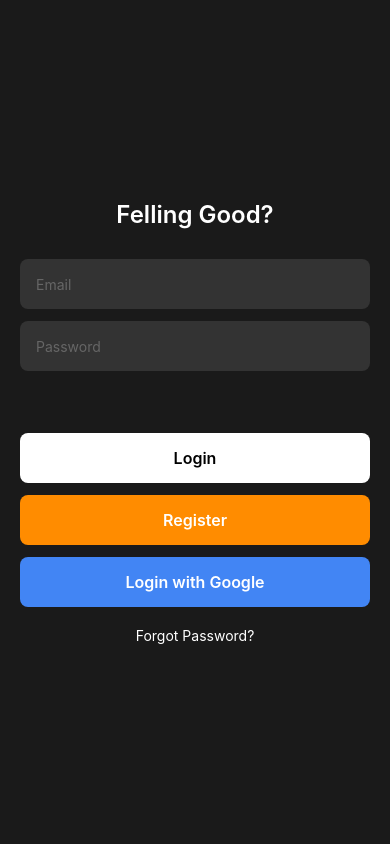
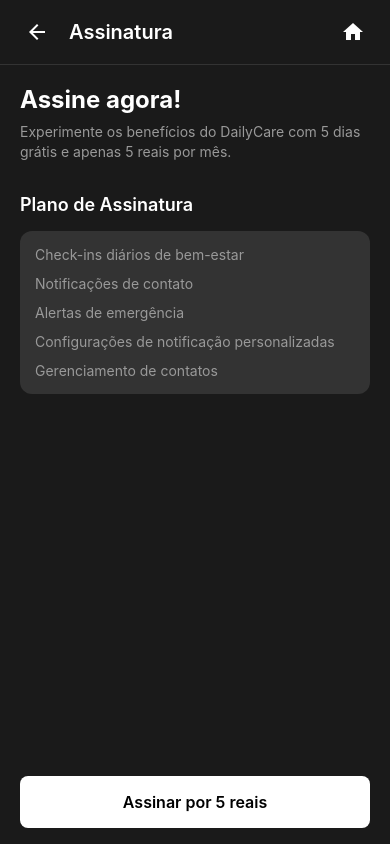
Before and after one commit to DanielMarquesz/felling-good, a React Native app: screen /Subscription in a window 390 px wide. Built offline with nearby package versions, Linux system fonts and the light colour scheme.

Commit message:
feat: subscription screen

```diff
--- /dev/null
+++ b/App/Components/Settings/Subscription/subscription.tsx
@@ -0,0 +1,165 @@
+import React from 'react';
+import {
+  View,
+  Text,
+  TouchableOpacity,
+  StyleSheet,
+  SafeAreaView,
+  StatusBar,
+  Dimensions,
+} from 'react-native';
+import Icon from 'react-native-vector-icons/MaterialIcons';
+import { useNavigation } from '@react-navigation/native';
+
+const { width } = Dimensions.get('window');
+
+const SubscriptionScreen: React.FC = () => {
+  const navigation = useNavigation();
+
+  const handleBack = () => {
+    navigation.goBack();
+  };
+
+  const handleHome = () => {
+    navigation.navigate('Home');
+  };
+
+  const handleSubscribe = () => {
+    // Implement subscription logic
+    console.log('Subscribing...');
+  };
+
+  return (
+    <SafeAreaView style={styles.safeArea}>
+      <StatusBar barStyle="light-content" backgroundColor="#1a1a1a" />
+      <View style={styles.container}>
+        {/* Header */}
+        <View style={styles.header}>
+          <View style={styles.headerLeft}>
+            <TouchableOpacity onPress={handleBack} style={styles.headerButton}>
+              <Icon name="arrow-back" size={24} color="#fff" />
+            </TouchableOpacity>
+            <Text style={styles.headerTitle}>Assinatura</Text>
+          </View>
+          <TouchableOpacity onPress={handleHome} style={styles.headerButton}>
+            <Icon name="home" size={24} color="#fff" />
+          </TouchableOpacity>
+        </View>
+
+        {/* Content */}
+        <View style={styles.content}>
+          <Text style={styles.title}>Assine agora!</Text>
+          <Text style={styles.subtitle}>
+            Experimente os benefícios do DailyCare com 5 dias grátis e apenas 5 reais por mês.
+          </Text>
+
+          <View style={styles.planContainer}>
+            <Text style={styles.planTitle}>Plano de Assinatura</Text>
+            <View style={styles.card}>
+              <View style={styles.benefitsList}>
+                <Text style={styles.benefitItem}>Check-ins diários de bem-estar</Text>
+                <Text style={styles.benefitItem}>Notificações de contato</Text>
+                <Text style={styles.benefitItem}>Alertas de emergência</Text>
+                <Text style={styles.benefitItem}>Configurações de notificação personalizadas</Text>
+                <Text style={styles.benefitItem}>Gerenciamento de contatos</Text>
+              </View>
+            </View>
+          </View>
+
+          <TouchableOpacity
+            style={styles.subscribeButton}
+            onPress={handleSubscribe}
+          >
+            <Text style={styles.subscribeButtonText}>Assinar por 5 reais</Text>
+          </TouchableOpacity>
+        </View>
+      </View>
+    </SafeAreaView>
+  );
+};
+
+const styles = StyleSheet.create({
+  safeArea: {
+    flex: 1,
+    backgroundColor: '#1a1a1a',
+  },
+  container: {
+    flex: 1,
+    backgroundColor: '#1a1a1a',
+  },
+  header: {
+    flexDirection: 'row',
+    justifyContent: 'space-between',
+    alignItems: 'center',
+    paddingHorizontal: 20,
+    paddingVertical: 15,
+    borderBottomWidth: 1,
+    borderBottomColor: '#333',
+  },
+  headerLeft: {
+    flexDirection: 'row',
+    alignItems: 'center',
+  },
+  headerButton: {
+    padding: 5,
+  },
+  headerTitle: {
+    color: '#fff',
+    fontSize: 20,
+    fontWeight: '600',
+    marginLeft: 15,
+  },
+  content: {
+    flex: 1,
+    width: width,
+    paddingHorizontal: 20,
+    paddingTop: 20,
+  },
+  title: {
+    color: '#fff',
+    fontSize: 24,
+    fontWeight: 'bold',
+    marginBottom: 8,
+  },
+  subtitle: {
+    color: '#999',
+    fontSize: 14,
+    lineHeight: 20,
+    marginBottom: 32,
+  },
+  planContainer: {
+    marginBottom: 'auto',
+  },
+  planTitle: {
+    color: '#fff',
+    fontSize: 18,
+    fontWeight: '600',
+    marginBottom: 16,
+  },
+  card: {
+    backgroundColor: '#333',
+    borderRadius: 12,
+    padding: 15,
+  },
+  benefitsList: {
+    gap: 12,
+  },
+  benefitItem: {
+    color: '#999',
+    fontSize: 14,
+  },
+  subscribeButton: {
+    backgroundColor: '#fff',
+    borderRadius: 8,
+    padding: 16,
+    alignItems: 'center',
+    marginBottom: 16,
+  },
+  subscribeButtonText: {
+    color: '#000',
+    fontSize: 16,
+    fontWeight: '600',
+  },
+});
+
+export default SubscriptionScreen;
--- a/App/Components/Settings/settings.tsx
+++ b/App/Components/Settings/settings.tsx
@@ -45,6 +45,9 @@
     navigation.navigate('Contact');
   };
 
+  const handleSubscription = () => {
+    navigation.navigate('Subscription');
+  };
 
   return (
     <SafeAreaView style={styles.safeArea}>
@@ -76,7 +79,7 @@
           <SettingsCard
             title="Subscription Options"
             description="Manage your subscription"
-            onPress={() => console.log('Subscription Options pressed')}
+            onPress={handleSubscription}
           />
         </View>
       </View>
--- a/App/Navigation/navigation.tsx
+++ b/App/Navigation/navigation.tsx
@@ -8,10 +8,11 @@
 import NotificationSettingsScreen from '../Components/Settings/Notifications/notifications';
 import ContactScreen from '../Components/Settings/Contacts/contacts';
 import ContactInfoScreen from '../Components/Settings/Contacts/Create/create';
+import SubscriptionScreen from '../Components/Settings/Subscription/subscription';
 
 
 const Stack = createStackNavigator();
-
+// SubscriptionScreen
 const Navigation = () => {
   return (
     <NavigationContainer>
@@ -23,6 +24,7 @@
       <Stack.Screen name="SettingsNavigation" component={NotificationSettingsScreen} options={{headerShown: false}}/>
       <Stack.Screen name="Contact" component={ContactScreen} options={{headerShown: false}}/>
       <Stack.Screen name="ContactInfo" component={ContactInfoScreen} options={{headerShown: false}}/>
+      <Stack.Screen name="Subscription" component={SubscriptionScreen} options={{headerShown: false}}/>
     </Stack.Navigator>
     </NavigationContainer>
   );
```
